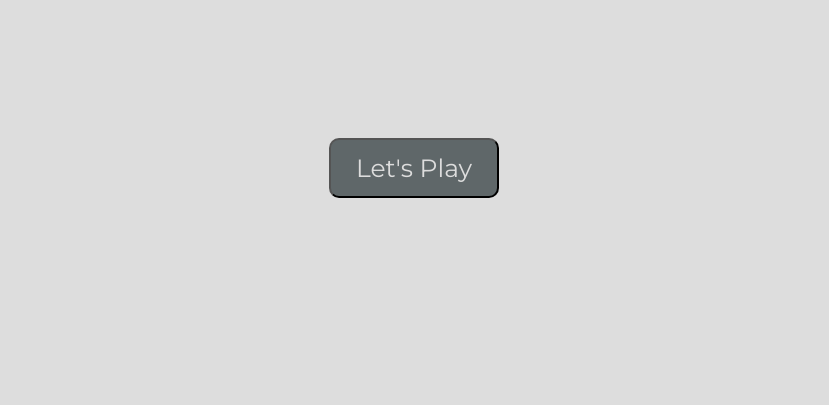
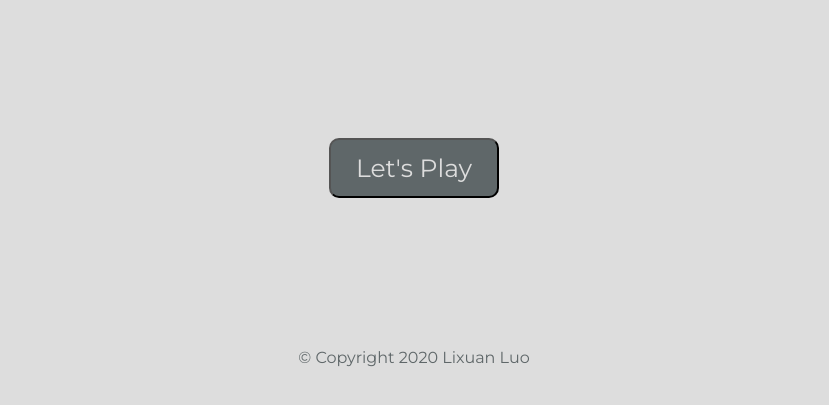
Before and after one commit to YourNeptune/Rock-Paper-Scissors_Web, a plain HTML site: page index.html in a window 1280 px wide. Shown: the part 305-710 px from the top of the page, without its empty margins (226-1055 px from the left). Drawn offline with Linux system fonts and the light colour scheme.

Commit message:
add footer

```diff
--- a/index.html
+++ b/index.html
@@ -46,6 +46,10 @@
         </div>
     </section>
 
+    <footer>
+      <p class="cpy">© Copyright 2020 Lixuan Luo</p>
+    </footer>
+
     <!-- Javascript file: app.js -->
     <script src="app.js" charset="utf-8"></script>
   </body>
--- a/style.css
+++ b/style.css
@@ -122,3 +122,10 @@ div.fadeIn{
   85% {transform: translateY(-50px);}
   100% {transform: translateY(0px);}
 }
+
+.cpy{
+  color: #5f6769;
+  text-align: center;
+  position: relative;
+  margin-top: 100px;
+}
```
